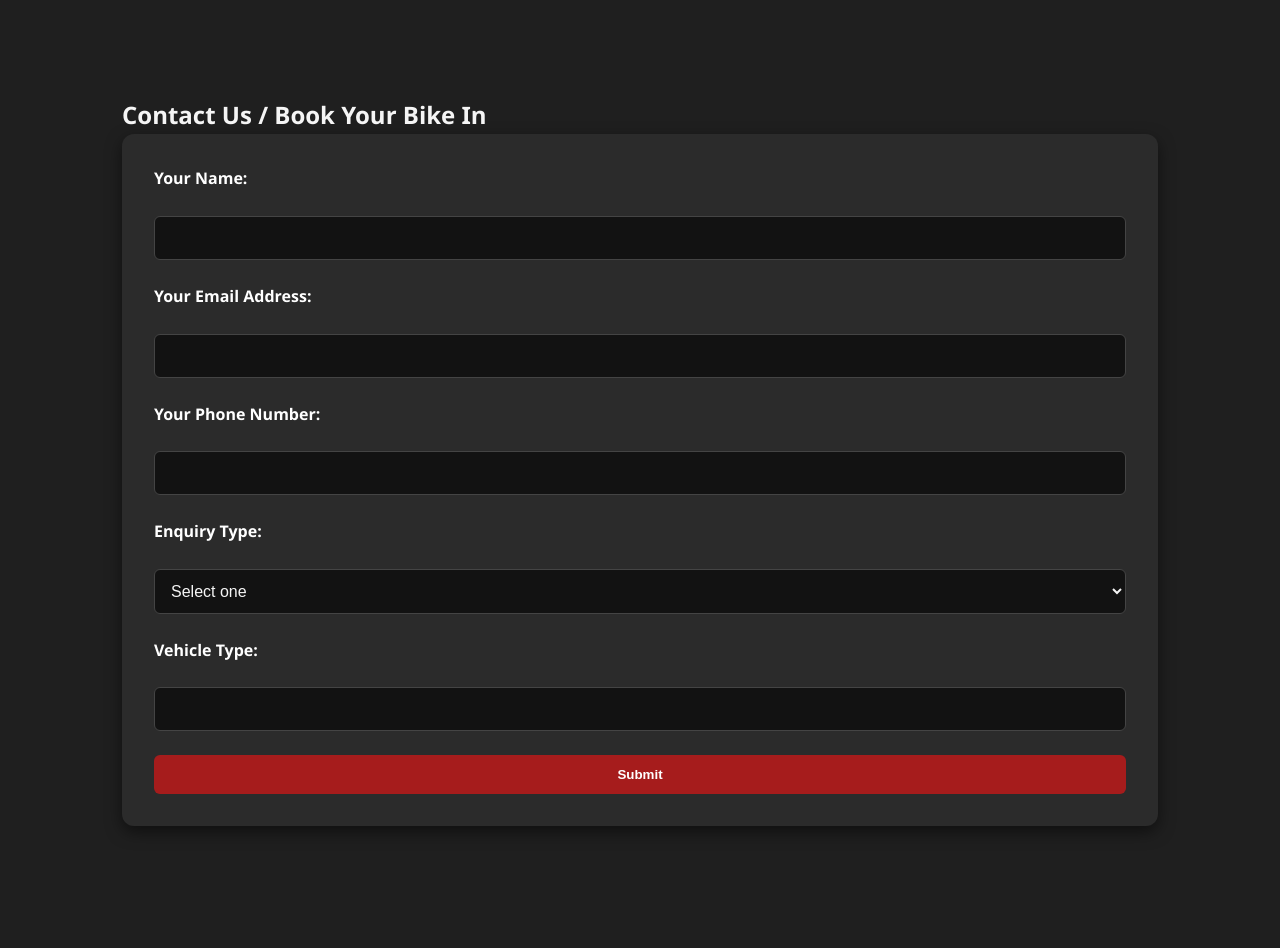
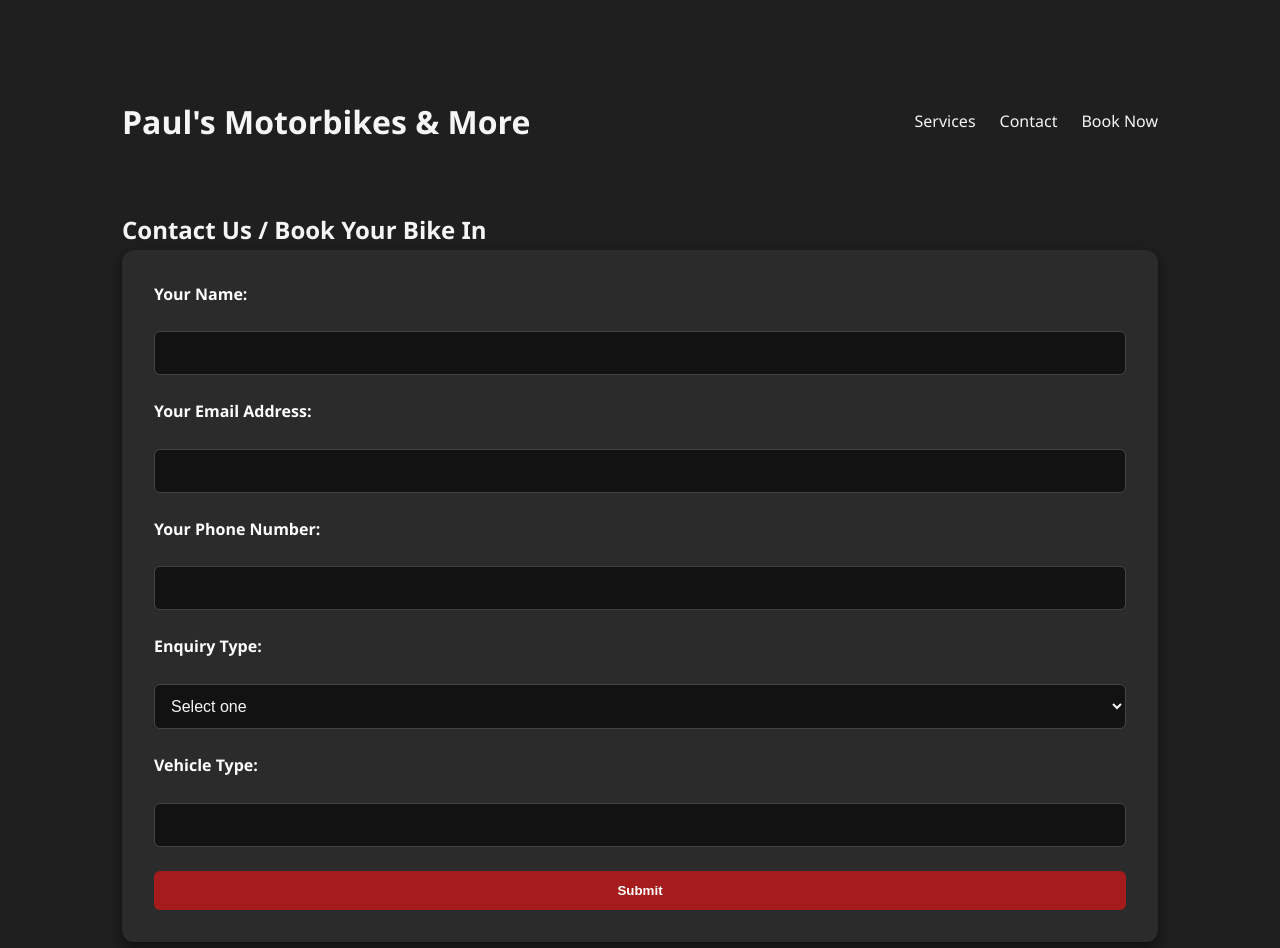
Before and after one commit to kelspoole/paulsbikes, a plain HTML site: page book.html in a window 1280 px wide. Before the commit the page ends 858 px from the top, so only its background shows below. Drawn offline with Linux system fonts and the light colour scheme.

Commit message:
add nav bar to booking page

```diff
--- a/book.html
+++ b/book.html
@@ -6,6 +6,18 @@
   <title>Book Now | Paul's Motorbikes & More</title>
   <link rel="stylesheet" href="css/styles.css?v=1.1" />
 </head>
+<header>
+    <div class="container header-flex">
+      <h1>Paul's Motorbikes & More</h1>
+      <nav>
+        <ul>
+          <li><a href="services.html">Services</a></li>
+          <li><a href="contact.html">Contact</a></li>
+          <li><a href="book.html" class="btn">Book Now</a></li>
+        </ul>
+      </nav>
+    </div>
+  </header>
 <body class="dark-bg">
   <div class="container">
     <h2>Contact Us / Book Your Bike In</h2>
```
